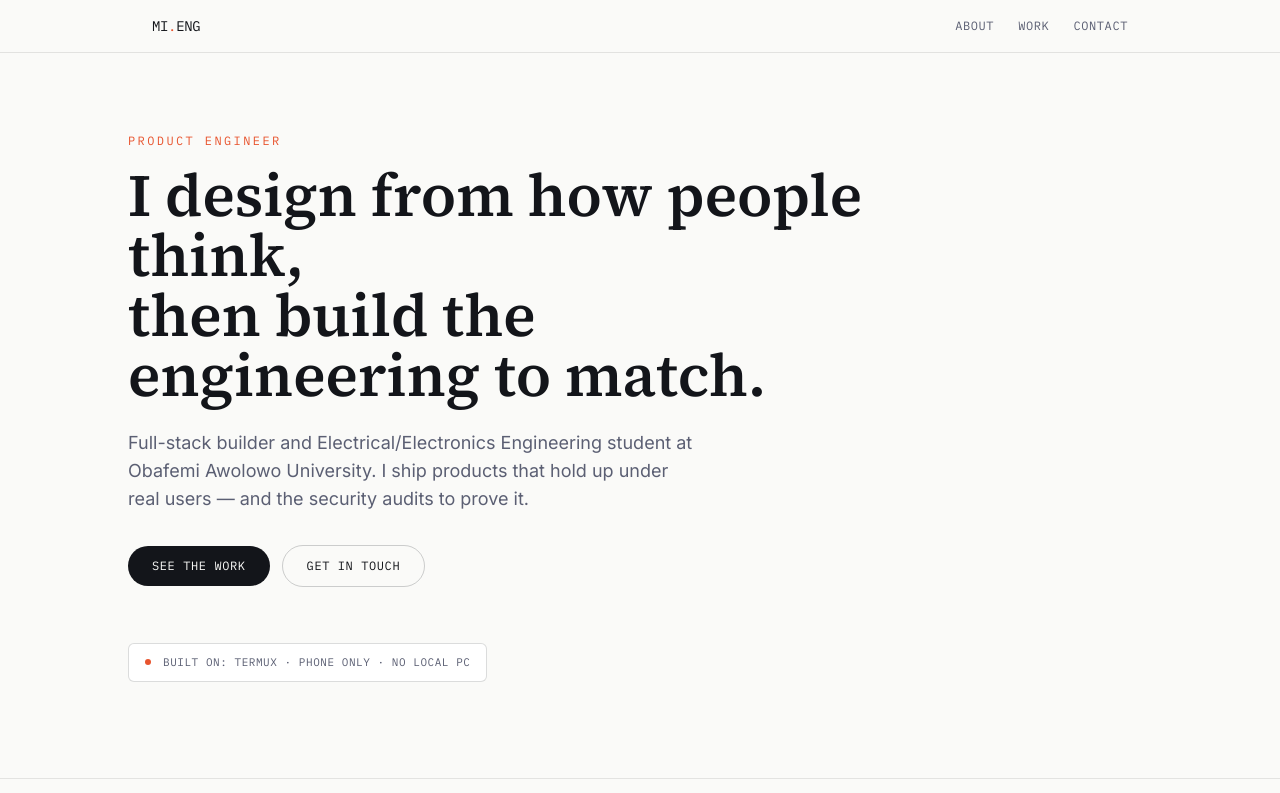
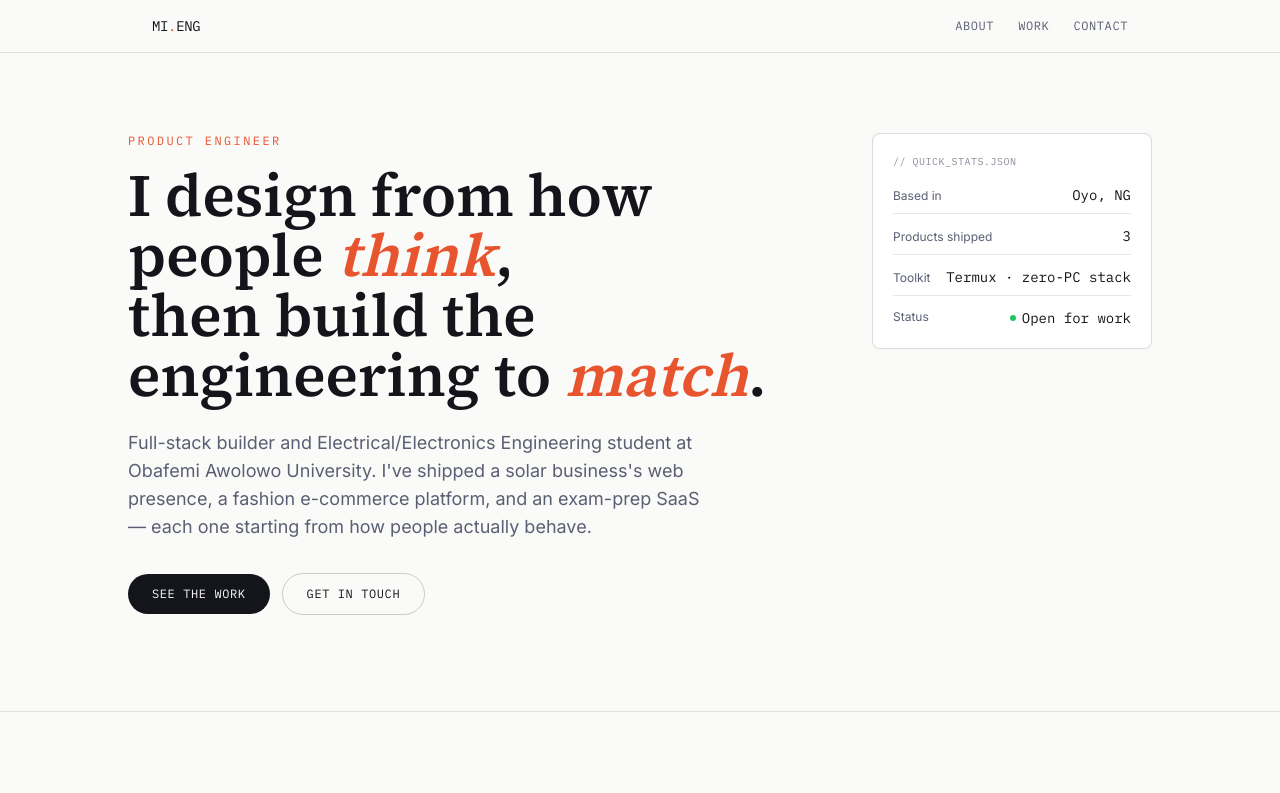
Before and after one commit to examforge99/victor-portfolio, a Next.js app: page / in a window 1280 px wide. Shown: the top 793 px of the page. Built offline with nearby package versions, Linux system fonts and the light colour scheme.

Commit message:
Refactor Hero component layout and content
Updated the Hero component to enhance content structure and styling.

```diff
--- a/components/Hero.tsx
+++ b/components/Hero.tsx
@@ -2,18 +2,23 @@ export default function Hero() {
   return (
     <section id="top" className="relative overflow-hidden px-6 pt-20 pb-24">
       <div className="mx-auto max-w-5xl">
+        <div className="grid gap-10 md:grid-cols-[1fr_280px] md:items-start">
+          <div>
             <p className="font-mono text-xs uppercase tracking-[0.2em] text-clay">
               Product Engineer
             </p>
             <h1 className="mt-4 max-w-3xl font-serif text-4xl font-semibold leading-[1.15] text-ink sm:text-5xl md:text-6xl">
-          I design from how people think,
+              I design from how people <em className="italic text-clay">think</em>,
               <br />
-          then build the engineering to match.
+              then build the engineering to{" "}
+              <em className="italic text-clay">match</em>.
             </h1>
             <p className="mt-6 max-w-xl text-base leading-relaxed text-slate sm:text-lg">
-          Full-stack builder and Electrical/Electronics Engineering student
-          at Obafemi Awolowo University. I ship products that hold up under
-          real users — and the security audits to prove it.
+              Full-stack builder and Electrical/Electronics Engineering
+              student at Obafemi Awolowo University. I've shipped a solar
+              business's web presence, a fashion e-commerce platform, and an
+              exam-prep SaaS — each one starting from how people actually
+              behave.
             </p>
 
             <div className="mt-8 flex flex-wrap items-center gap-3">
@@ -30,13 +35,35 @@ export default function Hero() {
                 Get in touch
               </a>
             </div>
+          </div>
 
-        {/* signature spec-tag: build constraint callout */}
-        <div className="mt-14 inline-flex items-center gap-3 rounded-md border border-ink/15 bg-white px-4 py-2.5">
-          <span className="h-1.5 w-1.5 rounded-full bg-clay" />
-          <span className="font-mono text-[11px] uppercase tracking-wider text-slate">
-            Built on: Termux · Phone only · No local PC
-          </span>
+          {/* signature: quick-stats spec panel */}
+          <div className="rounded-lg border border-ink/15 bg-white p-5">
+            <p className="font-mono text-[10px] uppercase tracking-wider text-slate/70">
+              // quick_stats.json
+            </p>
+            <dl className="mt-4 space-y-3">
+              <div className="flex items-baseline justify-between border-b border-ink/10 pb-2">
+                <dt className="text-xs text-slate">Based in</dt>
+                <dd className="font-mono text-sm text-ink">Oyo, NG</dd>
+              </div>
+              <div className="flex items-baseline justify-between border-b border-ink/10 pb-2">
+                <dt className="text-xs text-slate">Products shipped</dt>
+                <dd className="font-mono text-sm text-ink">3</dd>
+              </div>
+              <div className="flex items-baseline justify-between border-b border-ink/10 pb-2">
+                <dt className="text-xs text-slate">Toolkit</dt>
+                <dd className="font-mono text-sm text-ink">Termux · zero-PC stack</dd>
+              </div>
+              <div className="flex items-baseline justify-between">
+                <dt className="text-xs text-slate">Status</dt>
+                <dd className="flex items-center gap-1.5 font-mono text-sm text-ink">
+                  <span className="h-1.5 w-1.5 rounded-full bg-green-500" />
+                  Open for work
+                </dd>
+              </div>
+            </dl>
+          </div>
         </div>
       </div>
     </section>
```
Lines whose indentation alone changed are shown as unchanged.
